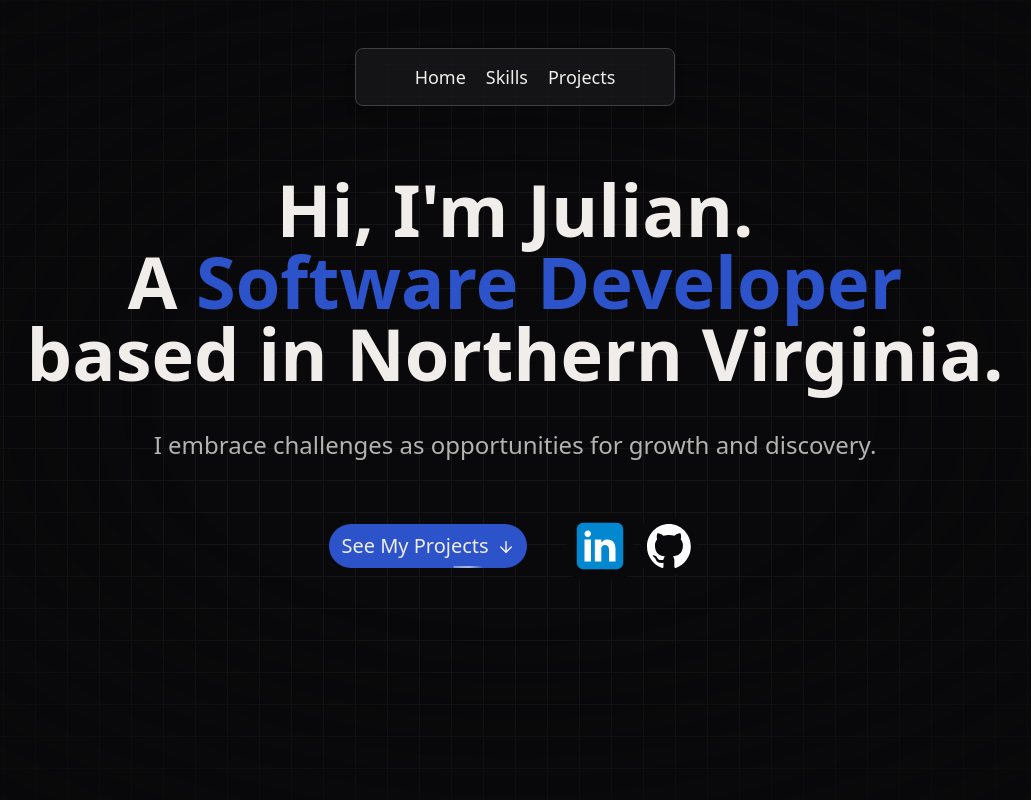
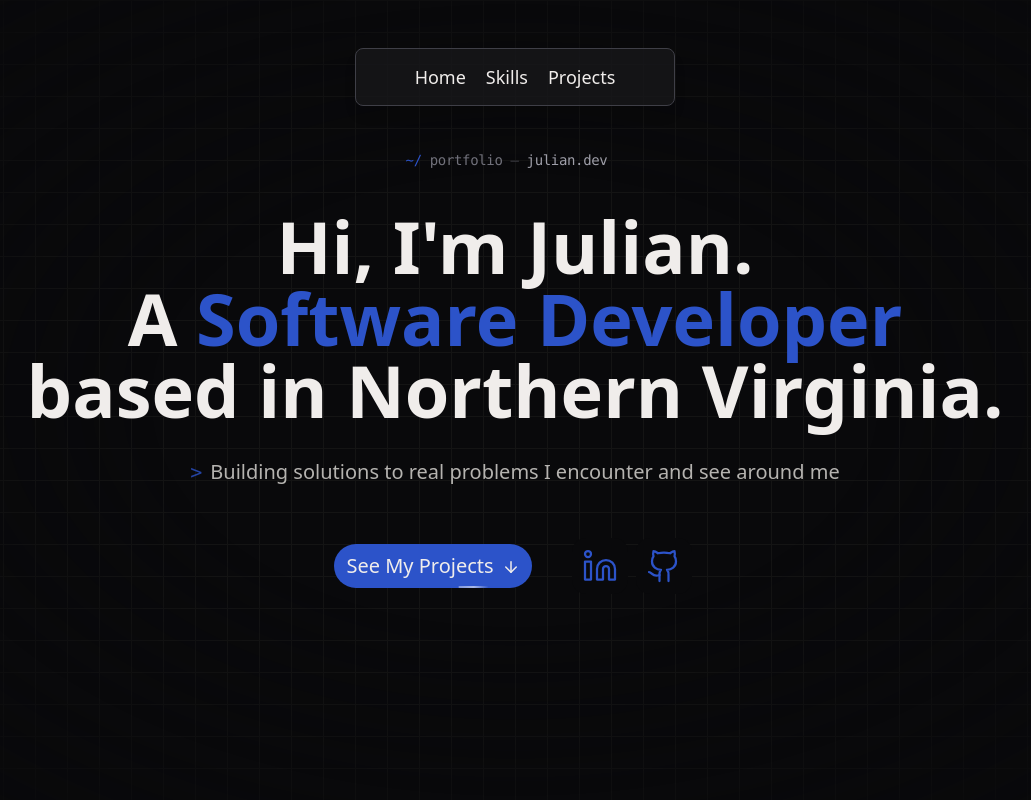
Before and after one commit to memento-j/portfolio-page, a React (Vite) app: page / in a window 1280 px wide. Shown: the top 800 px of the page, without its empty margins (125-1156 px from the left). Built offline with nearby package versions, Linux system fonts and the light colour scheme.

Commit message:
updated hero section

```diff
--- a/src/components/Hero.tsx
+++ b/src/components/Hero.tsx
@@ -1,37 +1,149 @@
 import { cn } from "@/lib/utils";
 import { Button } from "./ui/button";
-import { ArrowDown } from "lucide-react";
+import { ArrowDown, Github, Linkedin } from "lucide-react";
 import FadeContent from "./FadeContent";
 import { motion } from "framer-motion";
 import { BorderBeam } from "./ui/border-beam";
+import { useEffect, useRef } from "react";
 
 export default function Hero() {
+    const sectionRef = useRef<HTMLElement>(null);
+    const spotlightRef = useRef<HTMLDivElement>(null);
+
+    useEffect(() => {
+        const section = sectionRef.current;
+        const spotlight = spotlightRef.current;
+        if (!section || !spotlight) return;
+
+        let rafId: number;
+        let targetX = 0;
+        let targetY = 0;
+        let currentX = 0;
+        let currentY = 0;
+        let hasMoved = false;
+
+        const handleMouseMove = (e: MouseEvent) => {
+            const rect = section.getBoundingClientRect();
+            targetX = e.clientX - rect.left;
+            targetY = e.clientY - rect.top;
+            if (!hasMoved) {
+                currentX = targetX;
+                currentY = targetY;
+                hasMoved = true;
+                spotlight.style.opacity = "1";
+            }
+        };
+
+        const handleMouseLeave = () => {
+            spotlight.style.opacity = "0";
+        };
+
+        const handleMouseEnter = () => {
+            if (hasMoved) spotlight.style.opacity = "1";
+        };
+
+        // Smooth lerp so the spotlight trails the cursor gently
+        const animate = () => {
+            currentX += (targetX - currentX) * 0.12;
+            currentY += (targetY - currentY) * 0.12;
+            spotlight.style.transform = `translate(${currentX - 300}px, ${currentY - 300}px)`;
+            rafId = requestAnimationFrame(animate);
+        };
+
+        section.addEventListener("mousemove", handleMouseMove);
+        section.addEventListener("mouseleave", handleMouseLeave);
+        section.addEventListener("mouseenter", handleMouseEnter);
+        rafId = requestAnimationFrame(animate);
+
+        return () => {
+            section.removeEventListener("mousemove", handleMouseMove);
+            section.removeEventListener("mouseleave", handleMouseLeave);
+            section.removeEventListener("mouseenter", handleMouseEnter);
+            cancelAnimationFrame(rafId);
+        };
+    }, []);
+
     return(
-        <section className="relative flex flex-col items-center justify-center min-h-screen bg-zinc-950 dark pb-32" id="home">
-            {/* Grid background from https://ui.aceternity.com/components/grid-and-dot-backgrounds*/}
+        <section
+            ref={sectionRef}
+            className="relative flex flex-col items-center justify-center min-h-screen bg-zinc-950 dark pb-32 overflow-hidden"
+            id="home"
+        >
+            {/* Grid background */}
             <div
+                aria-hidden
                 className={cn(
                     "absolute inset-0",
                     "[background-size:32px_32px]",
                     "dark:[background-image:linear-gradient(to_right,#141414_1px,transparent_1px),linear-gradient(to_bottom,#141414_1px,transparent_1px)]",
                 )}
             />
-            {/* Radial gradient for the container to give a faded look */}
-            <div className="pointer-events-none absolute inset-0 flex items-center justify-center [mask-image:radial-gradient(ellipse_at_center,transparent_40%,#09090b)] bg-zinc-950"></div>
+
+            {/* Cursor-following spotlight — lives above the grid, below the vignette */}
+            <div
+                ref={spotlightRef}
+                aria-hidden
+                className="pointer-events-none absolute top-0 left-0 w-[600px] h-[600px] opacity-0 transition-opacity duration-500"
+                style={{
+                    background: "radial-gradient(circle, rgba(44,83,201,0.18) 0%, rgba(44,83,201,0.08) 30%, transparent 65%)",
+                    willChange: "transform",
+                }}
+            />
+
+            {/* Radial vignette — fades grid edges */}
+            <div className="pointer-events-none absolute inset-0 [mask-image:radial-gradient(ellipse_at_center,transparent_40%,#09090b)] bg-zinc-950" />
+
+            {/* ——— Content ——— */}
+
+            {/* Terminal-path tag */}
+            <motion.div
+                initial={{ opacity: 0, y: -10 }}
+                animate={{ opacity: 1, y: 0 }}
+                transition={{ duration: 0.6, delay: 0.1 }}
+                className="relative z-20 mt-20 mb-4 flex items-center gap-2 font-mono text-xs sm:text-sm text-zinc-500 tracking-tight"
+            >
+                <span className="text-[#2c53c9]">~/</span>
+                <span>portfolio</span>
+                <span className="text-zinc-700">—</span>
+                <span className="text-zinc-400">julian.dev</span>
+                <span className="inline-block w-[7px] h-3.5 bg-[#2c53c9] hero-cursor ml-0.5" />
+            </motion.div>
+
+            <style>{`
+                @keyframes hero-cursor-blink {
+                    0%, 49%   { opacity: 1; }
+                    50%, 100% { opacity: 0; }
+                }
+                .hero-cursor {
+                    animation: hero-cursor-blink 1.1s step-end infinite;
+                }
+            `}</style>
+
             <motion.div
                 initial={{ opacity: 0, y: -150 }}
                 animate={{ opacity: 1, y: 0 }}
                 transition={{ type: "spring", duration: 1.2 }}
             >
                 <FadeContent blur={true} duration={500} delay={100} easing="ease-out" initialOpacity={0}>
-                    <p className="relative text-center z-20 py-8 mt-14 mb-2 text-4xl font-bold text-[#F0EDEB] sm:text-5xl md:text-6xl lg:text-7xl w-75 sm:w-150 md:w-175 lg:w-250">
+                    <p className="relative text-center z-20 py-6 mb-2 text-4xl font-bold text-[#F0EDEB] sm:text-5xl md:text-6xl lg:text-7xl w-75 sm:w-150 md:w-175 lg:w-250">
                         Hi, I'm Julian. <br/> A <span className="text-[#2c53c9]">Software Developer</span> based in Northern Virginia.
                     </p>
                 </FadeContent>
             </motion.div>
-            <p className="text-[#B5B3B0] fond-bold z-20 mb-8 w-75 text-lg sm:text-2xl sm:w-150 md:w-175 lg:w-250 text-center">
-                I embrace challenges as opportunities for growth and discovery.
+
+            {/* Technical subheading */}
+            <motion.div
+                initial={{ opacity: 0, y: 10 }}
+                animate={{ opacity: 1, y: 0 }}
+                transition={{ duration: 0.6, delay: 0.4 }}
+                className="relative z-20 mb-8 w-75 sm:w-150 md:w-175 lg:w-250 text-center"
+            >
+                <p className="text-[#B5B3B0] text-lg sm:text-xl">
+                    <span className="font-mono text-[#2c53c9]/80 mr-2">{`>`}</span>
+                    Building solutions to real problems I encounter and see around me
                 </p>
+            </motion.div>
+
             <div className="flex flex-row items-center justify-center z-10 pb-2 w-70 sm:w-100 md:w-150">
                 <motion.div
                     initial={{ opacity: 0, x: -40 }}
@@ -52,8 +164,11 @@ export default function Hero() {
                     transition={{ delay: 0.175, type: "spring" }}
                     className="mt-5"
                 >
-                    <a href="https://www.linkedin.com/in/julian-sales-880647202/" target="_blank">
-                        <img className="bg-zinc-950 hover:scale-107 size-14.5 sm:size-16.5 rounded-xl p-0.5 mr-2 transition duration-200" src="/icons/linkedin.svg"/>
+                    <a href="https://www.linkedin.com/in/julian-sales-880647202/" target="_blank" rel="noreferrer">
+                        <Linkedin
+                            className="bg-zinc-950 text-[#2c53c9] hover:text-[#F0EDEB] hover:scale-105 size-12 sm:size-14 rounded-xl p-2.5 mr-2 transition-all duration-200"
+                            strokeWidth={1.5}
+                        />
                     </a>
                 </motion.div>
                 <motion.div
@@ -62,8 +177,11 @@ export default function Hero() {
                     transition={{ delay: 0.25, type: "spring" }}
                     className="mt-5"
                 >
-                    <a href="https://github.com/memento-j" target="_blank">
-                        <img className="bg-zinc-950 hover:scale-107 size-12 sm:size-14 rounded-xl p-1.5 mr-1 transition duration-200" src="/icons/github-mark-white.svg"/>
+                    <a href="https://github.com/memento-j" target="_blank" rel="noreferrer">
+                        <Github
+                            className="bg-zinc-950 text-[#2c53c9] hover:text-[#F0EDEB] hover:scale-105 size-12 sm:size-14 rounded-xl p-2.5 mr-1 transition-all duration-200"
+                            strokeWidth={1.5}
+                        />
                     </a>
                 </motion.div>
             </div>
```
Lines whose indentation alone changed are shown as unchanged.
